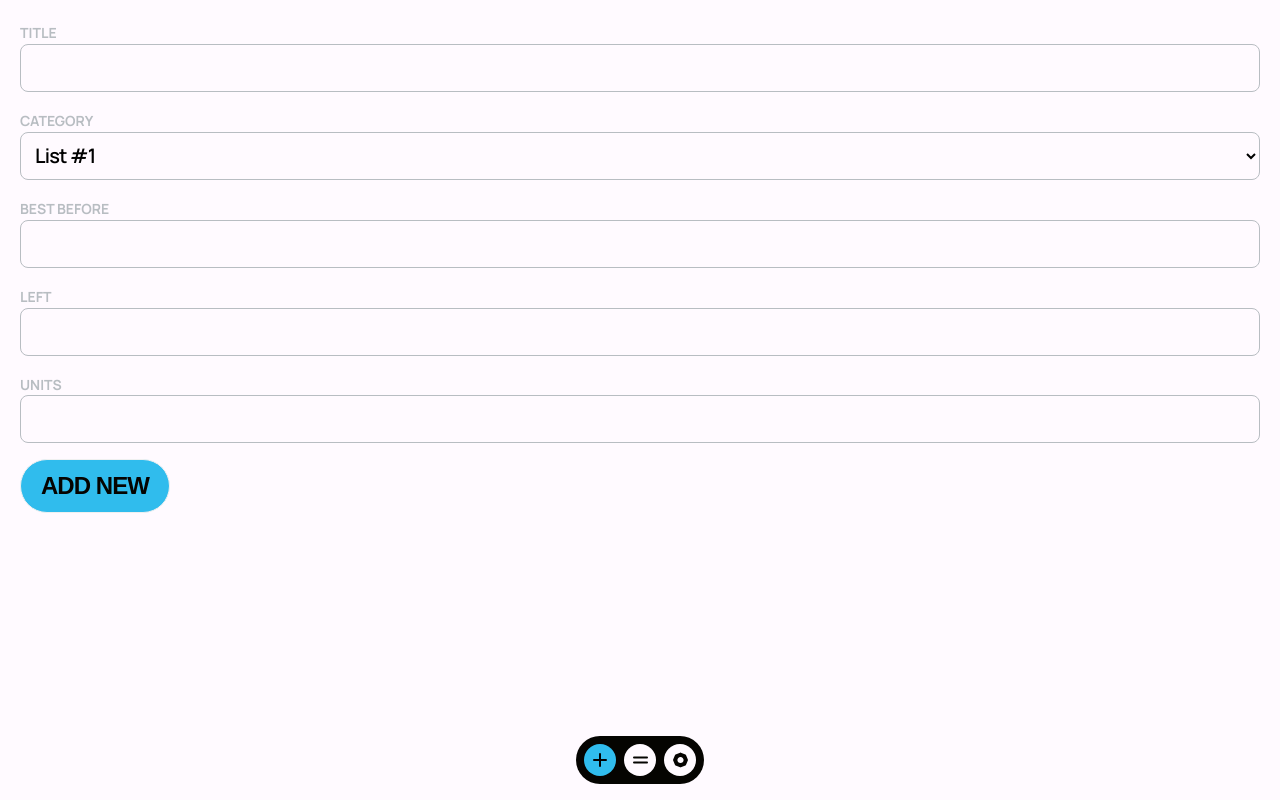
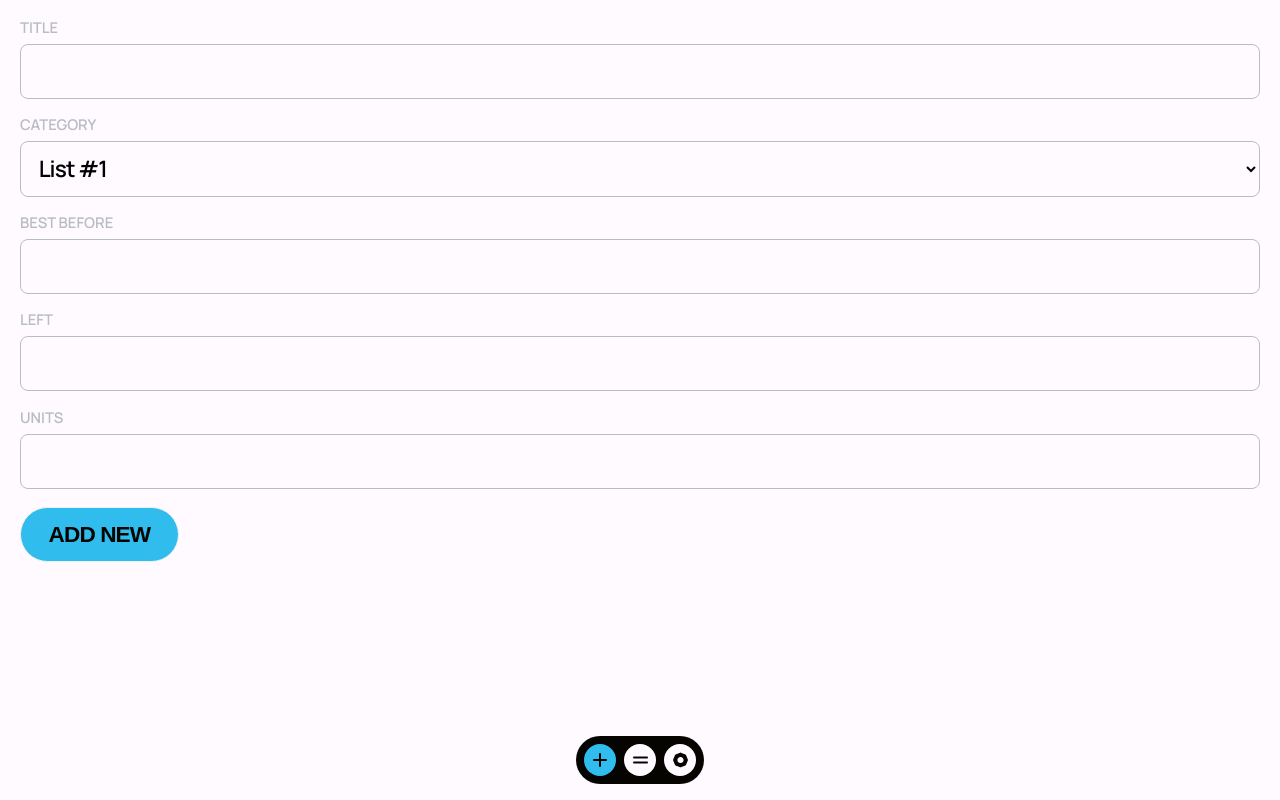
Before and after one commit to arperevalov/friska, a Next.js app: page /new in a window 1280 px wide. Built offline with nearby package versions, Linux system fonts and the light colour scheme.

Commit message:
feat: change btn, input to variables

```diff
--- a/styles/components/btn.scss
+++ b/styles/components/btn.scss
@@ -4,9 +4,10 @@
     --btn-hover-bg: transparent;
     --btn-hover-color: #{rgba($black, .7)};
     --btn-border-radius: #{rem(30)};
-    --btn-padding-y: #{rem(12)};
-    --btn-padding-x: #{rem(20)};
-    --btn-font-size: #{rem(24)};
+    --btn-padding-y: #{var(--space-3xs)};
+    --btn-padding-x: #{var(--space-m)};
+    --btn-height: #{var(--space-xl)};
+    --btn-font-size: #{var(--step-1)};
     --btn-font-weight: 600;
     --btn-border-width: 1px;
     --btn-border-color: #{$gray};
@@ -17,6 +18,7 @@
     padding: var(--btn-padding-y) var(--btn-padding-x);
     font-size: var(--btn-font-size);
     font-weight: var(--btn-font-weight);
+    height: var(--btn-height);
     border: var(--btn-border-width) solid var(--btn-border-color);
 
     text-transform: uppercase;
--- a/styles/components/input.scss
+++ b/styles/components/input.scss
@@ -1,16 +1,20 @@
 .input {
-    margin-bottom: rem(16);
     display: block;
+    margin-bottom: var(--input-margin);
 
     &__label {
-        margin-bottom: rem(4);
+        display: block;
+        margin-bottom: var(--space-2xs);
         color: $muted;
+        font-size: var(--step-n1);
+        text-transform: uppercase;
+        font-weight: 600;
     }
 
     &__input {
-        font-size: rem(20);
-        height: rem(48);
-        padding: 0 rem(10);
+        font-size: var(--step-1);
+        height: var(--space-xl);
+        padding: var(--space-3xs) var(--space-xs);
         width: 100%;
         border-radius: rem(8);
         border: 1px solid $muted;
```
